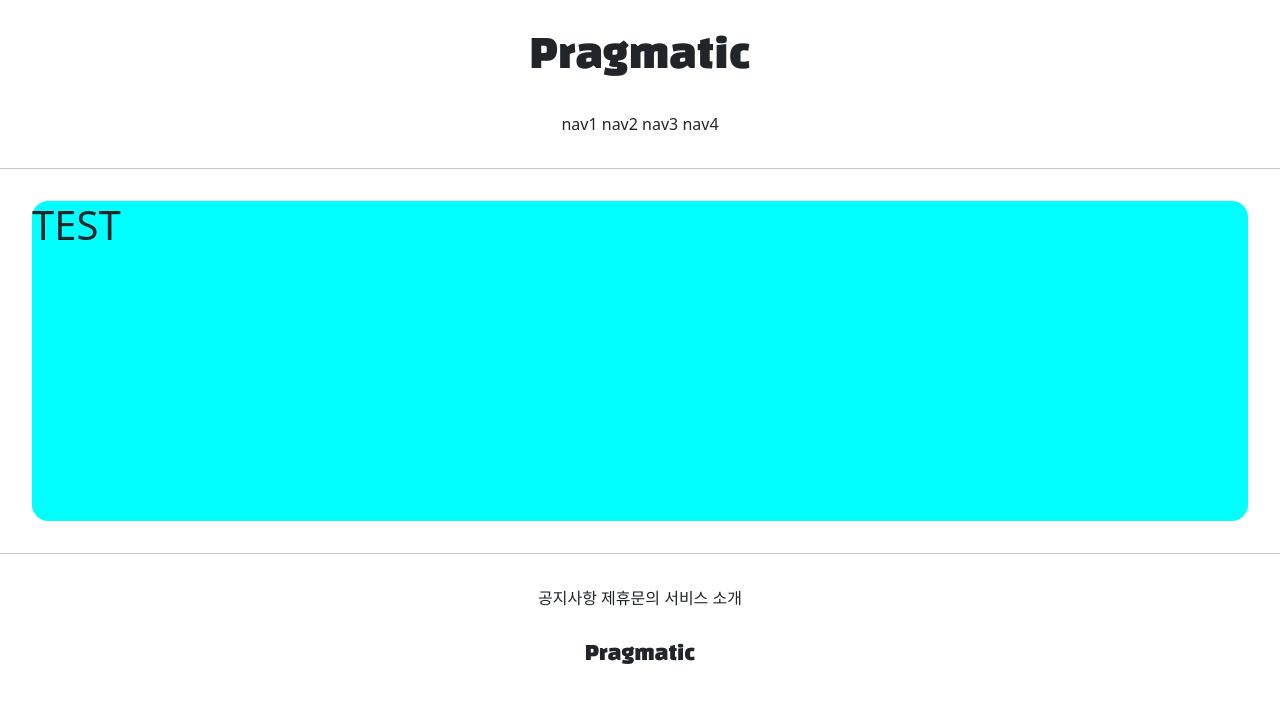
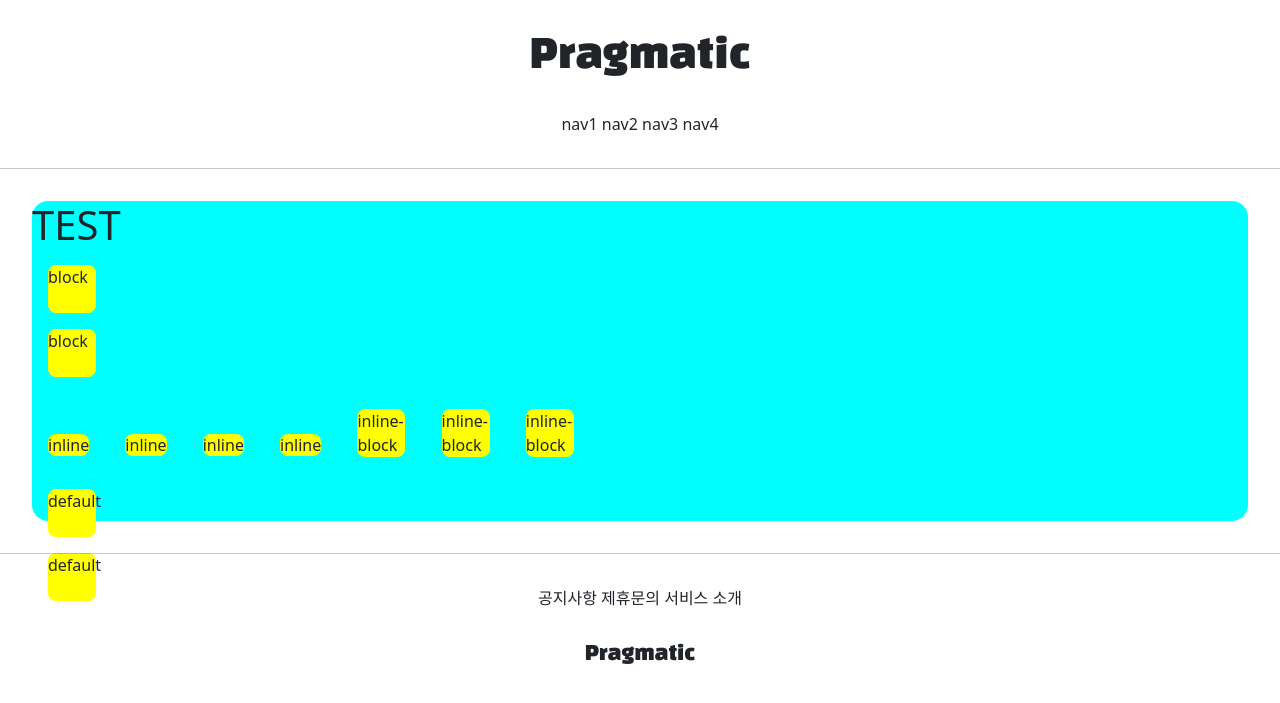
Before and after one commit to 21nkyu/gis_1ban_3, a Django app: page /account/hello_world in a window 1280 px wide. Shown: the top 703 px of the page. Run offline with Django 3.2, Linux system fonts and the light colour scheme; parts of the project's set-up code (start-up, migrations or seed data) failed here and were passed over.

Commit message:
21 07 07 ik_1ban_3 006

```diff
--- a/accountapp/templates/accountapp/hello_world.html
+++ b/accountapp/templates/accountapp/hello_world.html
@@ -2,9 +2,42 @@
 
 {% block content %}
 
+    <style>
+
+        .testing {
+            background-color: yellow;
+            margin: 1rem;
+            height :48px;
+            width: 48px;
+            border-radius : .5rem;
+        }
+
+
+    </style>
+
+
+
+
         <div style="height: 20rem; background-color :aqua; margin: 2rem; border-radius: 1rem;">
-        <h1>TEST</h1>
+            <h1>TEST</h1>
+
+            <div class="testing" style="display: block">block</div>
+            <div class="testing" style="display: block">block</div>
+            <div class="testing" style="display: inline">inline</div>
+            <div class="testing" style="display: inline">inline</div>
+            <div class="testing" style="display: inline">inline</div>
+            <div class="testing" style="display: inline">inline</div>
+
+            <div class="testing" style="display: inline-block">inline-block</div>
+            <div class="testing" style="display: inline-block">inline-block</div>
+            <div class="testing" style="display: inline-block">inline-block</div>
+            <div class="testing" style="display: none">none</div>
+            <div class="testing"> default </div>
+            <div class="testing"> default </div>
+
         </div>
 
 
+
+
 {% endblock %}
```
